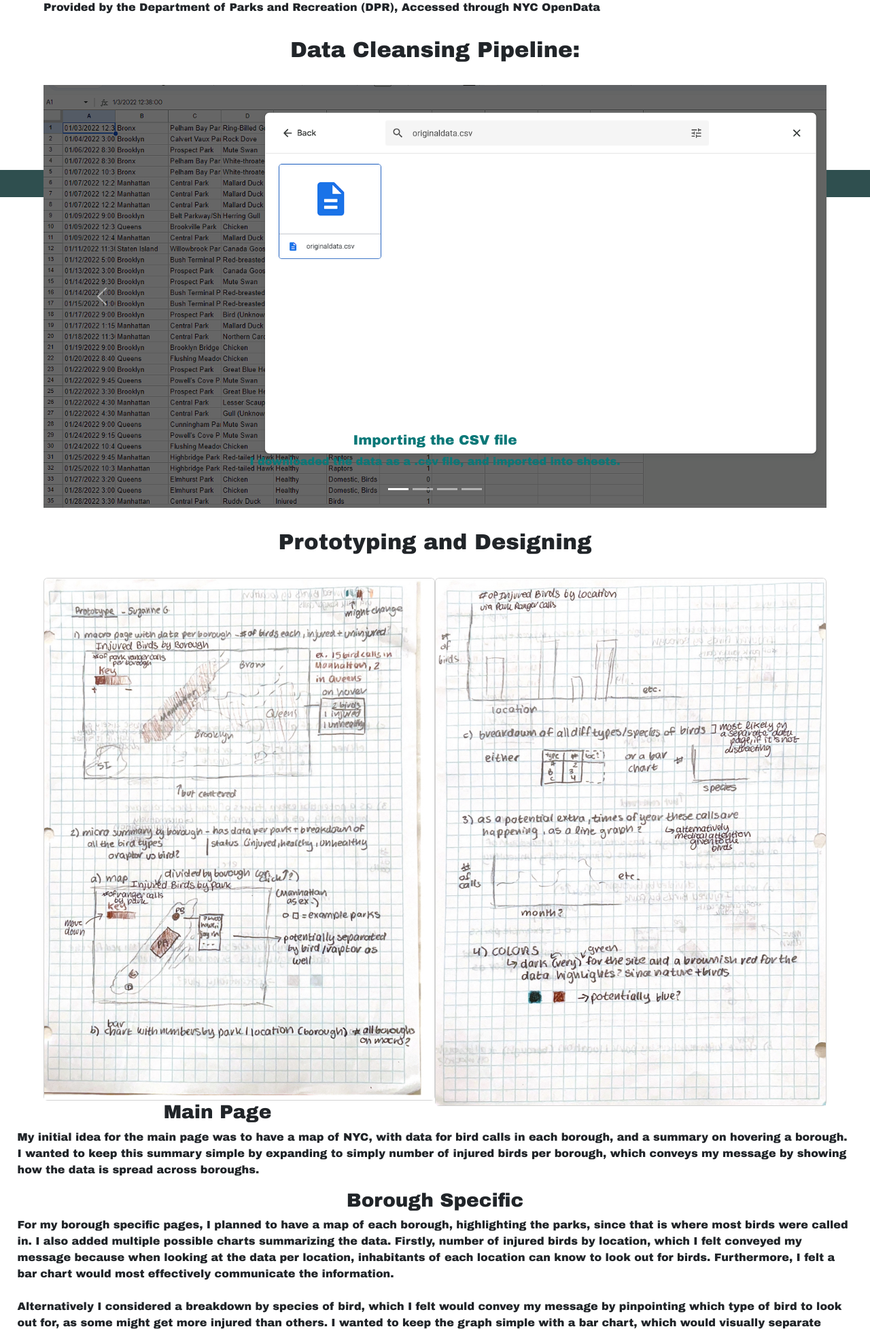
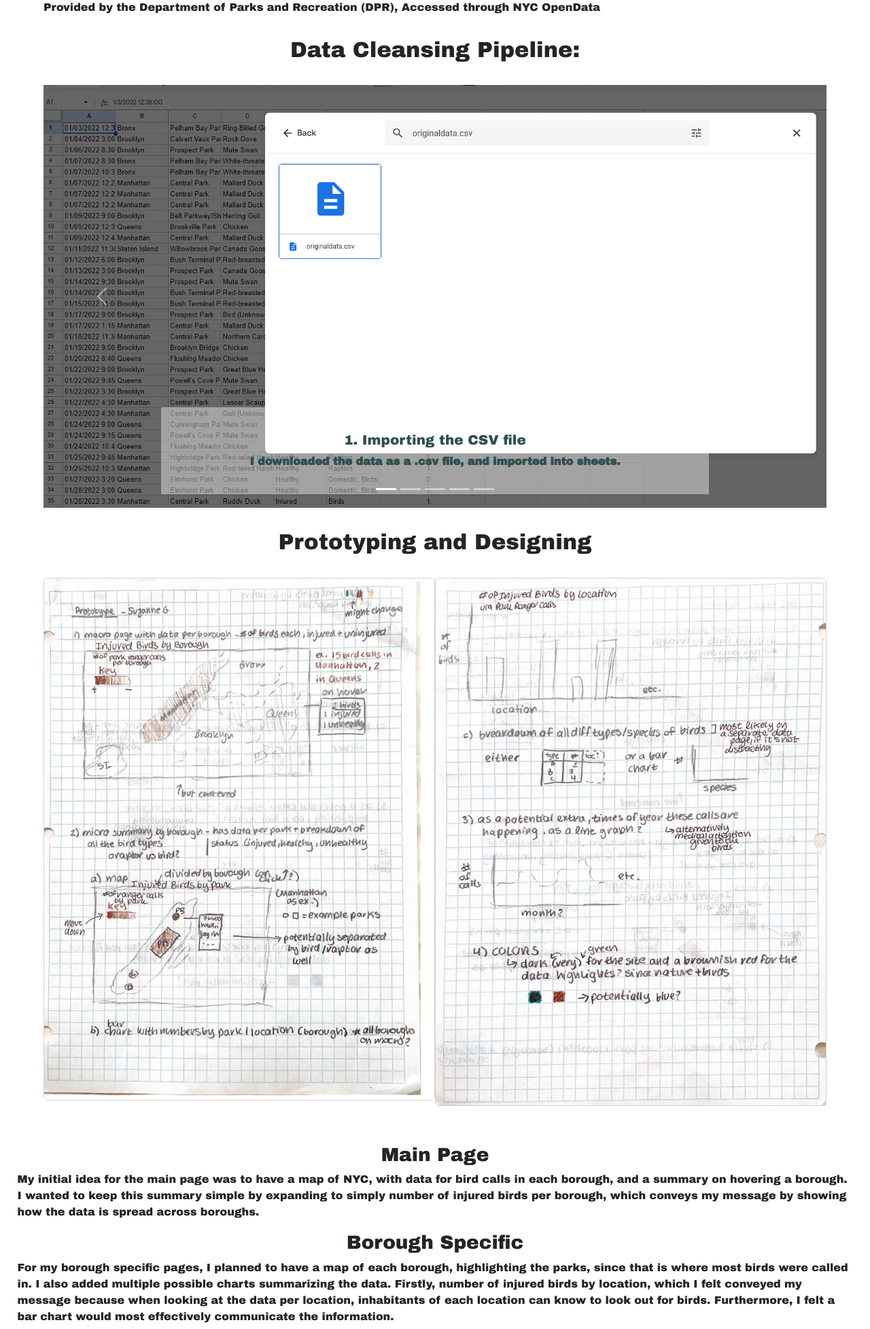
Before and after one commit to suzanneguerrier25/DataJournalism, a Flask app: page /about in a window 1280 px wide. Shown: the part 510-2465 px from the top of the page at 68% size. Run offline with Flask 3, Linux system fonts and the light colour scheme.

Commit message:
about page

```diff
--- a/static/style.css
+++ b/static/style.css
@@ -26,8 +26,8 @@ a{
 }
 .peerfeedback{
     padding-top:2%;
-    margin-left:5%;
-    margin-right:5%;
+    margin-left:2%;
+    margin-right:2%;
 }
 #peers{
     padding-top:0%
@@ -59,14 +59,15 @@ h3{
 
 }
 .mainpageh{
-    padding-top:210%;
+    padding-top:65%;
+
 }
 
 
 /*  FOOTER STYLING */
 .footerdiv{
-    position:sticky;
-    bottom:0%;
+    position:absolute;
+
     height:5%;
     font-size:11px;
 
--- a/templates/about.html
+++ b/templates/about.html
@@ -12,7 +12,7 @@
     {% include 'navbar.html' %}
     <div  style="margin-left: 5%; margin-right:5%">
     <h1 class="abouth1"> Bird Calls: Injured Birds in NYC 2022</h1>
-    <h2 class="abouth2"> Context: </h2>
+    <h2 class="abouth2"> Context:</h2>
     <p>I'm using data from NYC's Urban Park Rangers (who are called by NYC residents to attend to animals, for example, a stray cat, a racoon, or in this case, birds). This dataset contains the status of the animals (healthy, unhealthy, injured), species (ex. hawk), and location (ex. Prospect Park), as well as how the animal was attended to. I'm using this data to analyze where birds have been injured in NYC, to raise awareness about the Park Ranger Service. By seeing the data for injured birds, NYC residents (or visitors) will hopefully be more motivated to make a call themselves. Personally, I had never heard of this service beforehand, despite being an NYC resident.</p>
 
     <h2 class="abouth2"> Data Sources:</h2>
@@ -27,40 +27,41 @@
         <button type="button" data-bs-target="#carousel" data-bs-slide-to="1" aria-label="Slide 2"></button>
         <button type="button" data-bs-target="#carousel" data-bs-slide-to="2" aria-label="Slide 3"></button>
         <button type="button" data-bs-target="#carousel" data-bs-slide-to="3" aria-label="Slide 4"></button>
+        <button type="button" data-bs-target="#carousel" data-bs-slide-to="4" aria-label="Slide 5"></button>
       </div> <!-- end indicators-->
       <div class="carousel-inner">
         <div class="carousel-item active">
           <img src="/datacleansingpipeline/importingthefile.png" class="d-block w-100" alt="...">
-          <div class="carousel-caption d-none d-md-block"style="color:#0A7878;">
-            <h5>Importing the CSV file</h5>
+          <div class="carousel-caption d-none d-md-block"style="color:darkslategray;font-weight:bold;background:rgba(255,255,255,0.4);">
+            <h5>1. Importing the CSV file</h5>
             <p>I downloaded the data as a .csv file, and imported into sheets.</p>
           </div>
         </div> <!-- end active item-->
-        <div class="carousel-item">
+        <div class="carousel-item" >
           <img src="/datacleansingpipeline/removingrows.png" class="d-block w-100" alt="...">
-          <div class="carousel-caption d-none d-md-block">
-            <h5>Editing the data</h5>
+          <div class="carousel-caption d-none d-md-block"style="color:darkslategray;font-weight:bold;background:rgba(255,255,255,0.4);">
+            <h5>2. Editing the data</h5>
             <p>I used google sheets to edit the data, removing any that wasn't necessary for my search (i.e. stray cats)</p>
           </div>
         </div>
         <div class="carousel-item">
           <img src="/datacleansingpipeline/pipelineoverview.png" class="d-block w-100" alt="...">
           <div class="carousel-caption d-none d-md-block">
-            <h5>Reformatting Data</h5>
+            <h5>3. Reformatting Data</h5>
             <p>I used a <a href="https://github.com/suzanneguerrier25/DataJournalism/blob/main/data/format_data.py">format_data.py</a> file to convert the data to json format</p>
           </div>
         </div>
         <div class="carousel-item">
           <img src="/datacleansingpipeline/datastructure.png" class="d-block w-100" alt="...">
           <div class="carousel-caption d-none d-md-block">
-            <h5>Data Structure</h5>
+            <h5>4. Data Structure</h5>
             <p>I used a dictionary with the date and time as the key, to separate calls by boroughs, and not overwrite any calls.</p>
           </div>
         </div>
         <div class="carousel-item">
-          <img src="/datacleansingpipeline/formatting.png" class="d-block w-100" alt="...">
+          <img src="/datacleansingpipeline/formattingex.png" class="d-block w-100" alt="...">
           <div class="carousel-caption d-none d-md-block">
-            <h5>Formatting the data</h5>
+            <h5>5. Formatting the data</h5>
             <p>I also took the time to format the data, removing newlines as well as incomplete entries.</p>
           </div>
         </div>
@@ -90,7 +91,7 @@
       </div>
     </div>
 
-      <h3 class="maingpageh">Main Page</h3>
+      <h3 class="mainpageh">Main Page</h3>
       <p class="mainpage">My initial idea for the main page was to have a map of NYC, with data for bird calls in each borough, and a summary on hovering a borough. I wanted to keep this summary simple by expanding to simply number of injured birds per borough, which conveys my message by showing how the data is spread across boroughs.
     </p>
       <h3>Borough Specific</h3>
```
